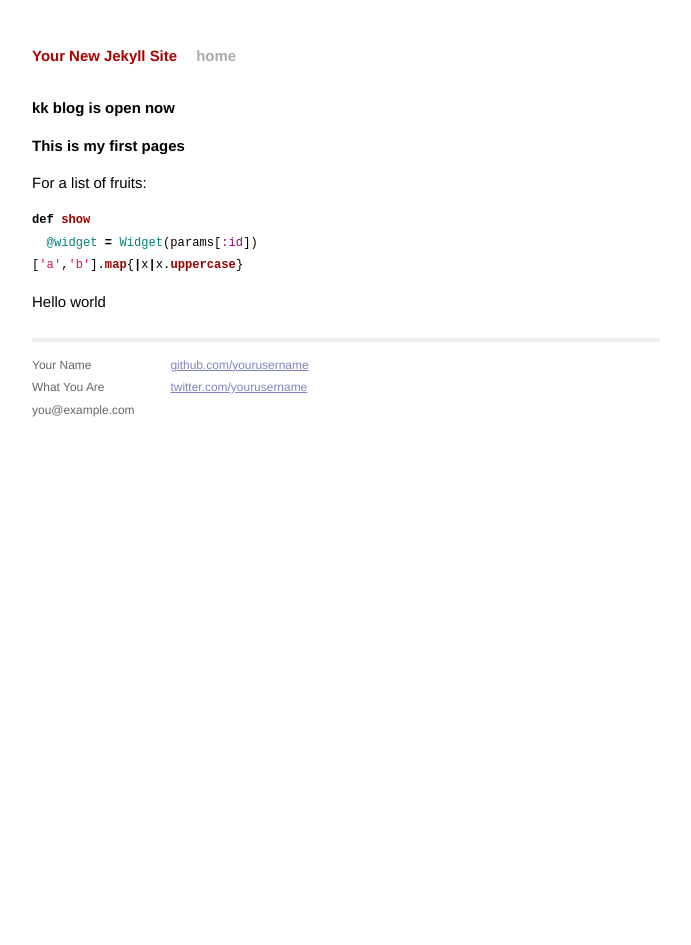
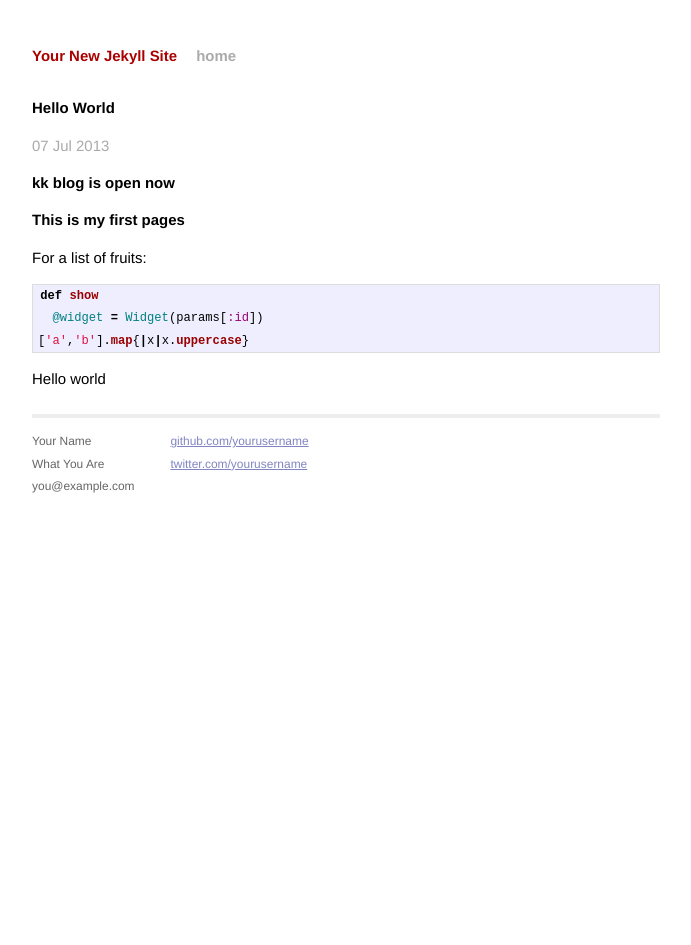
Before and after one commit to kkxx/kkxx.github.com, a Jekyll site: the page built from _posts/2013-07-07-hello-world.md, in a window 1280 px wide. Shown: the whole page, without its empty margins (294-985 px from the left). Built offline with Jekyll 4.4.1, drawn with Linux system fonts in a browser that asks for light colours; Markdown is read by kramdown in place of the engine named in the settings; some of the changed lines change nothing that is shown.

```diff
--- a/_config.yml
+++ b/_config.yml
@@ -1,4 +1,3 @@
 name: Your New Jekyll Site
 markdown: redcarpet
 pygments: true
-baseurl: /kkxx
--- a/_posts/2013-07-07-hello-world.md
+++ b/_posts/2013-07-07-hello-world.md
@@ -1,5 +1,5 @@
 ---
-layout: default
+layout: post
 title: Hello World
 ---
 kk blog is open now
```
Also changed, not shown: 1 other file.
